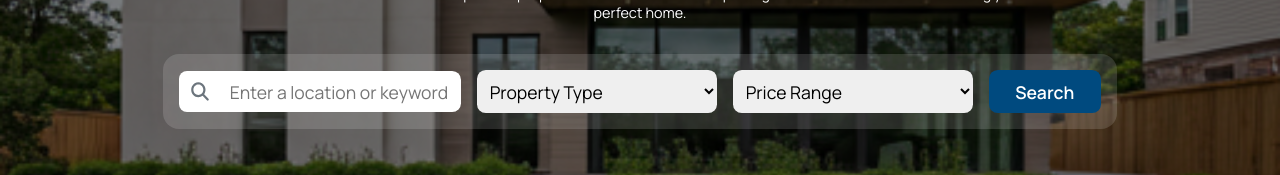
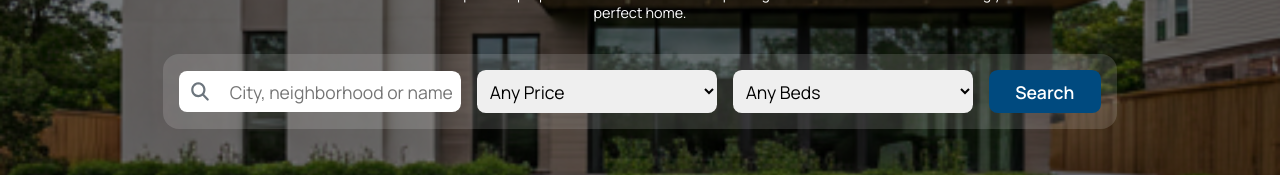
Before and after one commit to S7R4NGER1337/Dream-House, a React (Create React App) app in the folder client/: page / in a window 1280 px wide. Shown: the part 424-599 px from the top of the page. Built offline with nearby package versions, Linux system fonts and the light colour scheme; no server answers.

Commit message:
making search in home page to work and also changing search way from state to url search with params

```diff
--- a/client/src/pages/home/HeroSection.js
+++ b/client/src/pages/home/HeroSection.js
@@ -1,22 +1,26 @@
+import { useState } from "react";
+import { useNavigate } from "react-router-dom";
 import styles from "./heroSection.module.css";
-import { useState } from "react";
 
 export default function HeroSection() {
-  const [location, setLocation] = useState("");
-  const [propertyType, setPropertyType] = useState("");
-  const [priceRange, setPriceRange] = useState("");
+  const [search, setSearch] = useState("");
+  const [maxPrice, setMaxPrice] = useState("");
+  const [beds, setBeds] = useState("");
+  const navigate = useNavigate();
 
   const handleSearch = () => {
-    const filters = {
-      location,
-      propertyType,
-      priceRange,
+    const params = new URLSearchParams();
+    if (search.trim()) params.set("search", search.trim());
+    if (maxPrice) params.set("maxPrice", maxPrice);
+    if (beds) params.set("beds", beds);
+    navigate(`/properties?${params.toString()}`);
   };
-    console.log("filters:", filters);
+
+  const handleKeyDown = (e) => {
+    if (e.key === "Enter") handleSearch();
   };
 
   return (
-    <>
     <div className={styles.heroSectionContainer}>
       <h1 className={styles.heroSectionTitle}>
         Your Journey Home Starts Here
@@ -35,40 +39,38 @@ export default function HeroSection() {
           <input
             className={styles.heroSectionFilterInput}
             type="text"
-              placeholder="Enter a location or keyword"
-              value={location}
-              onChange={(e) => setLocation(e.target.value)}
+            placeholder="City, neighborhood or name..."
+            value={search}
+            onChange={(e) => setSearch(e.target.value)}
+            onKeyDown={handleKeyDown}
           />
         </section>
         <select
-            name="type"
           className={styles.heroSectionFilterInput}
-            value={propertyType}
-            onChange={(e) => setPropertyType(e.target.value)}
+          value={maxPrice}
+          onChange={(e) => setMaxPrice(e.target.value)}
         >
-            <option value="">Property Type</option>
-            <option value="House">House</option>
-            <option value="Apartment">Apartment</option>
-            <option value="Condo">Condo</option>
+          <option value="">Any Price</option>
+          <option value="1000000">Up to $1,000,000</option>
+          <option value="1500000">Up to $1,500,000</option>
+          <option value="2000000">Up to $2,000,000</option>
+          <option value="3000000">Up to $3,000,000</option>
         </select>
         <select
-            name="price"
           className={styles.heroSectionFilterInput}
-            value={priceRange}
-            onChange={(e) => setPriceRange(e.target.value)}
+          value={beds}
+          onChange={(e) => setBeds(e.target.value)}
         >
-            <option value="">Price Range</option>
-            <option value="200-400">$200k - $400k</option>
-            <option value="400-600">$400k - $600k</option>
-            <option value="600-800">$600k - $800k</option>
-            <option value="800+">$800k+</option>
+          <option value="">Any Beds</option>
+          <option value="2">2+ Beds</option>
+          <option value="3">3+ Beds</option>
+          <option value="4">4+ Beds</option>
+          <option value="5">5+ Beds</option>
         </select>
-
         <button className={styles.heroSectionButton} onClick={handleSearch}>
           Search
         </button>
       </div>
     </div>
-    </>
   );
 }
--- a/client/src/pages/properties/Properties.js
+++ b/client/src/pages/properties/Properties.js
@@ -1,15 +1,26 @@
 import { useEffect, useState } from 'react'
-import { useNavigate } from 'react-router-dom'
+import { useNavigate, useSearchParams } from 'react-router-dom'
 import styles from './properties.module.css'
 
 export default function Properties() {
   const [properties, setProperties] = useState([])
   const [loading, setLoading] = useState(true)
   const [error, setError] = useState(null)
-  const [search, setSearch] = useState('')
-  const [maxPrice, setMaxPrice] = useState('')
-  const [minBeds, setMinBeds] = useState('')
   const navigate = useNavigate()
+
+  const [searchParams, setSearchParams] = useSearchParams()
+  const search = searchParams.get('search') ?? ''
+  const maxPrice = searchParams.get('maxPrice') ?? ''
+  const minBeds = searchParams.get('beds') ?? ''
+
+  const setParam = (key, value) => {
+    setSearchParams(prev => {
+      const next = new URLSearchParams(prev)
+      if (value) next.set(key, value)
+      else next.delete(key)
+      return next
+    }, { replace: true })
+  }
 
   useEffect(() => {
     window.scrollTo(0, 0)
@@ -24,7 +35,8 @@ export default function Properties() {
   }, [])
 
   const filtered = properties.filter(p => {
-    const matchesSearch = p.location.toLowerCase().includes(search.toLowerCase()) ||
+    const matchesSearch = !search ||
+      p.location.toLowerCase().includes(search.toLowerCase()) ||
       p.name.toLowerCase().includes(search.toLowerCase())
     const matchesPrice = !maxPrice || p.price <= Number(maxPrice)
     const matchesBeds = !minBeds || p.beds >= Number(minBeds)
@@ -44,12 +56,12 @@ export default function Properties() {
           type="text"
           placeholder="Search by city or name..."
           value={search}
-          onChange={e => setSearch(e.target.value)}
+          onChange={e => setParam('search', e.target.value)}
         />
         <select
           className={styles.filterInput}
           value={maxPrice}
-          onChange={e => setMaxPrice(e.target.value)}
+          onChange={e => setParam('maxPrice', e.target.value)}
         >
           <option value="">Any Price</option>
           <option value="1000000">Up to $1,000,000</option>
@@ -61,7 +73,7 @@ export default function Properties() {
         <select
           className={styles.filterInput}
           value={minBeds}
-          onChange={e => setMinBeds(e.target.value)}
+          onChange={e => setParam('beds', e.target.value)}
         >
           <option value="">Any Beds</option>
           <option value="1">1+ Beds</option>
```
Lines whose indentation alone changed are shown as unchanged.
